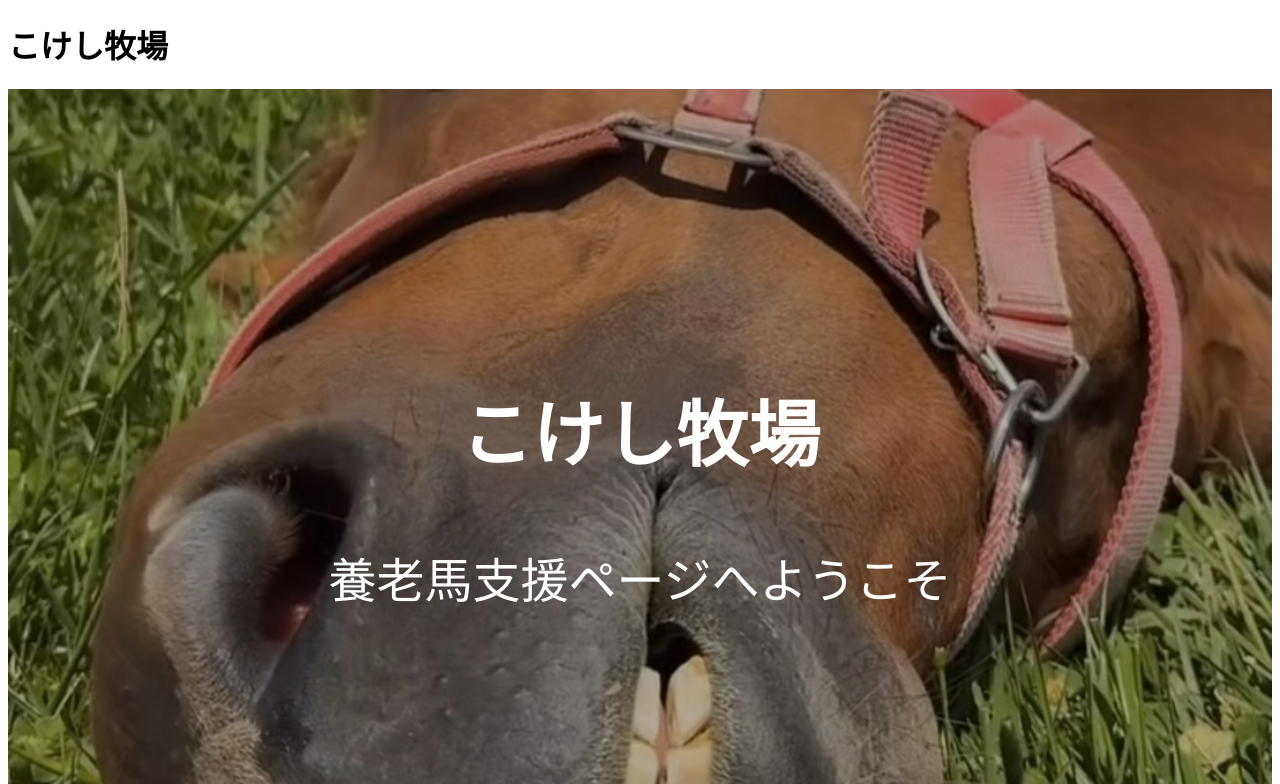
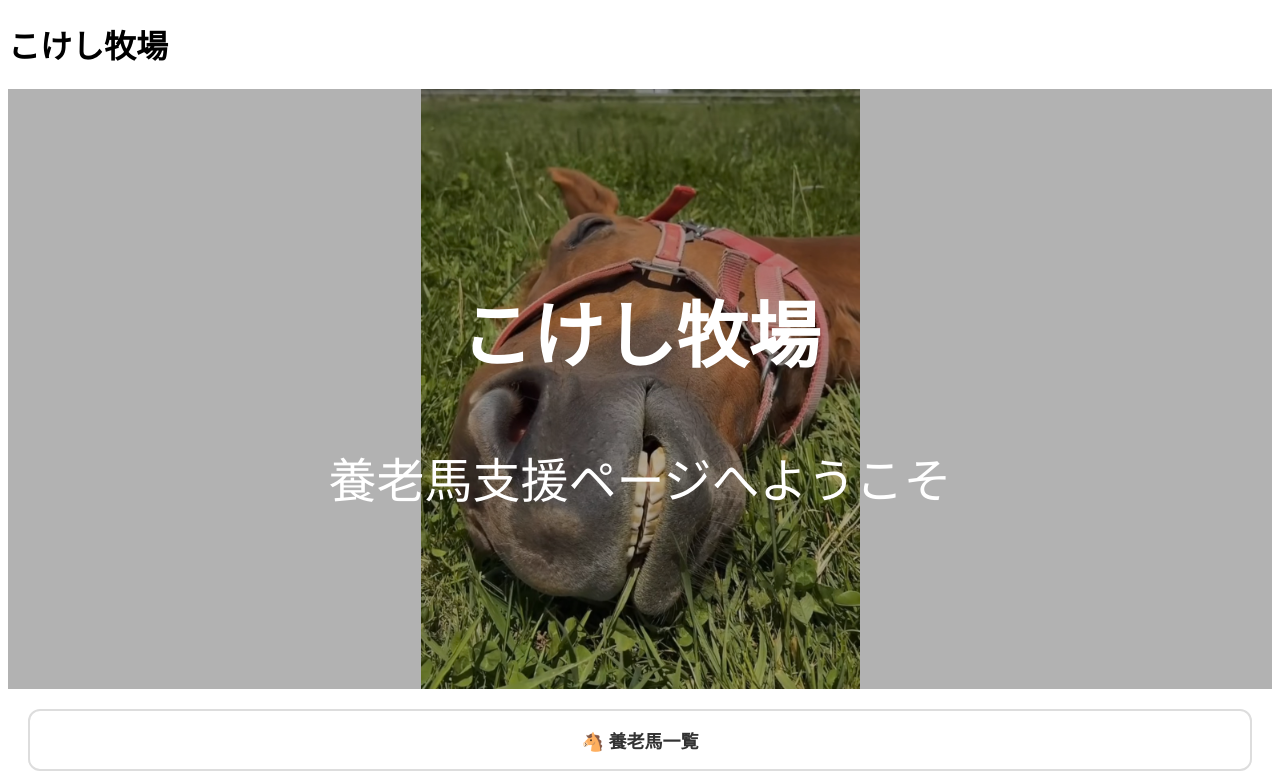
Before and after one commit to kokeshiKaihatsu/horse-support, an Eleventy site: page src/index.njk in a window 1280 px wide. Shown: the top 784 px of the page. Built offline with nearby package versions, Linux system fonts and the light colour scheme; Eleventy itself is replaced by a stand-in of ours; files that its build step writes are made by us from their sources.

Commit message:
Fix layout path and update project structure

```diff
--- a/public/styles.css
+++ b/public/styles.css
@@ -26,12 +26,10 @@
 
 .hero {
   background-image: url("/images/hime.jpg");
-  background-size: cover;
-  background-position: center;
-  height: 100vh;
-  display: flex;
-  align-items: center;
-  justify-content: center;
+  background-size: contain;   /* ← 画像の比率を固定 */
+  background-repeat: no-repeat;
+  background-position: center top; /* ← 上固定にすると馬の顔がズレない */
+  height: 600px; /* ← 固定高さ（スマホでもPCでも同じ） */
   position: relative;
 }
 
@@ -43,10 +41,11 @@
 }
 
 .hero-text {
-  position: relative; /* ← 擬似要素の上に文字を出すために必要 */
+  position: absolute;
+  top: 50%;   /* 画面ではなく .hero の高さ基準 */
+  left: 50%;
+  transform: translate(-50%, -50%); /* 完全中央固定 */
   text-align: center;
   color: white;
   font-size: 3rem;
-  padding: 2rem;
-  border-radius: 10px;
 }
```
